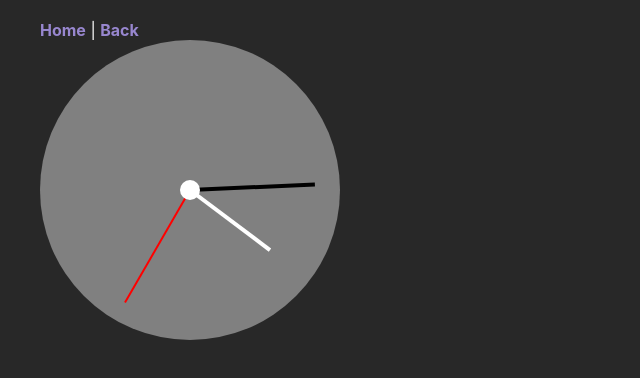
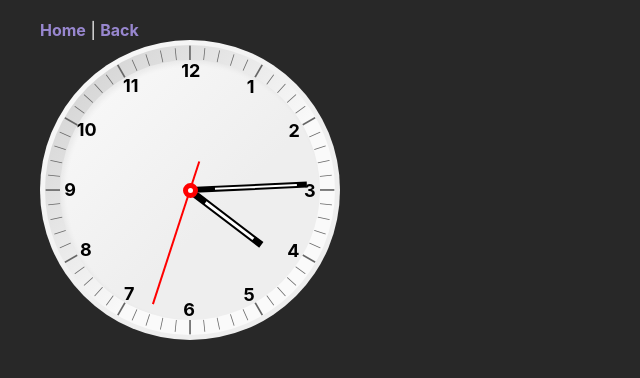
Before and after one commit to gareys/hooks-playground, a React (Vite) app: page /clock in a window 1280 px wide. Shown: the top 378 px of the page, without its empty margins (0-640 px from the left). Built offline with nearby package versions, Linux system fonts and the light colour scheme.

Commit message:
Polish watch face and movement

```diff
--- a/src/App.tsx
+++ b/src/App.tsx
@@ -10,19 +10,18 @@ import { ColorsScene } from './components/colors/ColorsScene';
 import { ThemesScene } from './components/themes/ThemesScene';
 import { AdvancedThemesScene } from './components/themes/AdvancedThemesScene';
 import { OrderTape } from './components/orderTape/OrderTape';
+import { CssClock } from './components/clock/CssClock';
 import { ClockScene } from './components/clock/ClockScene';
 
 export const App = () => {
   return (
     <AppContainer>
       <Router basename="/hooks-playground">
-        <div>
-          <nav>
-            <Link to="/">Home</Link>
-            {` | `}
-            <BackLink />
-          </nav>
-        </div>
+        <Nav>
+          <Link to="/">Home</Link>
+          {` | `}
+          <BackLink />
+        </Nav>
         <Switch>
           <Route path="/colors">
             <ColorsScene />
@@ -48,6 +47,9 @@ export const App = () => {
           <Route path="/clock">
             <ClockScene />
           </Route>
+          <Route path="/cssClock">
+            <CssClock />
+          </Route>
           <Route path="/">
             <Home />
           </Route>
@@ -57,6 +59,10 @@ export const App = () => {
   );
 };
 
+const Nav = styled.nav`
+  z-index: 999;
+  position: relative;
+`;
 const AppContainer = styled.div`
   width: 100%;
 `;
--- a/src/components/clock/Clock.tsx
+++ b/src/components/clock/Clock.tsx
@@ -1,109 +1,50 @@
 import React from 'react';
-import styled from 'styled-components';
-
-const roundedNumber = (num: number) =>
-  Number((Math.round(num * 100) / 100).toFixed(2));
+import { createGlobalStyle } from 'styled-components';
+import { CenterPin, Face, Markers } from './ClockParts';
 
 export const Clock = ({ time = new Date() }) => {
-  const timeParsed = new Date(time).toLocaleString().substr(11, 8).split(':');
-  const hours = Number(timeParsed[0]);
-  const minutes = Number(timeParsed[1]);
-  const seconds = Number(timeParsed[2]);
+  const hours = time.getHours();
+  const minutes = time.getMinutes();
+  const seconds = time.getSeconds();
 
-  const hourDegrees = roundedNumber(
-    (360 / 12) * (hours + roundedNumber(minutes / 60))
-  );
-  const minuteDegrees = roundedNumber(
-    (360 / 60) * (minutes + roundedNumber(seconds / 60))
-  );
+  const hourDegrees = (360 / 12) * (hours + (minutes + seconds / 60) / 60);
+  const minuteDegrees = (360 / 60) * (minutes + seconds / 60);
   const secondDegrees = (360 / 60) * seconds;
 
   return (
     <Face>
-      <SecondHand
-        className="hand"
-        style={{ transform: `rotate(${secondDegrees}deg` }}
+      <GlobalStyle degrees={secondDegrees} />
+      <Markers />
+      <div
+        className="hour hand"
+        style={{ transform: `rotate(${hourDegrees}deg` }}
       />
-      <MinuteHand
-        className="hand"
+      <div
+        className="minute hand"
         style={{ transform: `rotate(${minuteDegrees}deg` }}
       />
-      <HourHand
-        className="hand"
-        style={{ transform: `rotate(${hourDegrees}deg` }}
+      <div
+        className="second hand"
+        style={{
+          transform: `rotate(${secondDegrees}deg`,
+          transition: `${
+            secondDegrees === 0
+              ? 'none'
+              : 'transform .025s cubic-bezier(1,1.8,1,1.8)'
+          }`,
+        }}
       />
       <CenterPin />
     </Face>
   );
 };
 
-const Face = styled.div`
-  height: 300px;
-  width: 300px;
-  background: gray;
-  border-radius: 50%;
-  display: flex;
-  align-items: center;
-  justify-content: center;
-  position: relative;
-
-  & > .hand {
-    position: relative;
-    display: flex;
-    flex-direction: column;
-    height: 100%;
-    width: 100%;
-    align-items: center;
-    justify-content: center;
-    width: 0;
+const GlobalStyle = createGlobalStyle<{ degrees: number }>`
+  @keyframes bounce {
+    0% { transform: rotate(${({ degrees }) => degrees}deg); }
+    2% { transform: rotate(${({ degrees }) => degrees + 1}deg); }
+    8% { transform: rotate(${({ degrees }) => degrees - 0.3}deg); }
+    15% { transform: rotate(${({ degrees }) => degrees}deg); }
+    100% { transform: rotate(${({ degrees }) => degrees}deg); }
   }
 `;
-
-const HourHand = styled.div`
-  &:before,
-  &:after {
-    content: '';
-    margin: 0;
-    height: 100px;
-    width: 4px;
-    background: white;
-  }
-  &:after {
-    visibility: hidden;
-  }
-`;
-
-const MinuteHand = styled.div`
-  &:before,
-  &:after {
-    content: '';
-    margin: 0;
-    height: 125px;
-    width: 4px;
-    background: black;
-  }
-  &:after {
-    visibility: hidden;
-  }
-`;
-
-const SecondHand = styled.div`
-  &:before,
-  &:after {
-    content: '';
-    margin: 0;
-    height: 130px;
-    width: 2px;
-    background: red;
-  }
-  &:after {
-    visibility: hidden;
-  }
-`;
-const CenterPin = styled.div`
-  position: absolute;
-  width: 20px;
-  height: 20px;
-  background-color: white;
-  border-radius: 50%;
-`;
--- /dev/null
+++ b/src/components/clock/ClockParts.tsx
@@ -0,0 +1,175 @@
+import React from 'react';
+import styled from 'styled-components';
+
+export const Face = styled.div`
+  height: 300px;
+  width: 300px;
+  background: linear-gradient(135deg, #fafafa 0%, #eeeeee 60%);
+  border-radius: 50%;
+  display: flex;
+  align-items: center;
+  justify-content: center;
+  position: relative;
+
+  .hand {
+    position: relative;
+    display: flex;
+    flex-direction: column;
+    height: 100%;
+    width: 100%;
+    align-items: center;
+    justify-content: center;
+    width: 0;
+
+    &:before,
+    &:after {
+      content: '';
+      margin: 0;
+    }
+    &:after {
+      visibility: hidden;
+    }
+  }
+
+  .hour.hand {
+    &:before,
+    &:after {
+      height: 60px;
+      width: 3px;
+      background: white;
+      border: 2px solid black;
+      border-top: 10px solid black;
+      border-bottom: 20px solid black;
+    }
+  }
+
+  .minute.hand {
+    &:before,
+    &:after {
+      height: 82px;
+      width: 2px;
+      background: white;
+      border: 2px solid black;
+      border-top: 10px solid black;
+      border-bottom: 25px solid black;
+    }
+  }
+
+  .second.hand {
+    &:before,
+    &:after {
+      height: 150px;
+      width: 2px;
+      background: red;
+    }
+    &:after {
+      height: 90px;
+    }
+  }
+`;
+
+export const CenterPin = styled.div`
+  position: absolute;
+  width: 5px;
+  height: 5px;
+  background: white;
+  border-radius: 50%;
+  border: 5px solid red;
+`;
+
+export const Markers = () => {
+  return (
+    <>
+      <FaceMarkers>
+        {Array(60)
+          .fill('')
+          .map((_, i) => (
+            <FaceMarker number={i + 1} key={i + 1} />
+          ))}
+      </FaceMarkers>
+      <FaceNumbers>
+        {Array(12)
+          .fill('')
+          .map((_, i) => (
+            <FaceNumber number={i + 1} key={i + 1}>
+              <span>{i + 1}</span>
+            </FaceNumber>
+          ))}
+      </FaceNumbers>
+    </>
+  );
+};
+
+const FaceNumbers = styled.div`
+  position: absolute;
+  width: 260px;
+  height: 260px;
+  top: 20px;
+  left: 20px;
+  font-size: 18px;
+  background: #eee;
+  background: linear-gradient(135deg, #fafafa 0%, #eeeeee 60%);
+  box-shadow: inset 3px 3px 5px rgba(0, 0, 0, 0.05);
+  border-radius: 50%;
+`;
+
+const FaceMarkers = styled.div`
+  position: absolute;
+  width: 290px;
+  height: 290px;
+  top: 5px;
+  left: 5px;
+  font-size: 18px;
+  background: #cfcfcf;
+  background: linear-gradient(135deg, #cccccc 0%, #fafafa 60%);
+  border-radius: 50%;
+`;
+
+const FaceMarker = styled.div<{ number: number }>`
+  font-weight: bold;
+  width: 290px;
+  height: 290px;
+  position: absolute;
+  color: black;
+  transform: rotate(${({ number }) => 6 * number}deg);
+
+  &:before,
+  &:after {
+    content: '';
+    display: block;
+    position: absolute;
+    top: 2px;
+    left: 50%;
+    transform: translateX(-50%);
+  }
+
+  &:before {
+    content: '|';
+    font-size: ${({ number }) => (number % 5 === 0 ? '12px' : '10px')};
+    font-weight: ${({ number }) => (number % 5 === 0 ? 'bold' : 'normal')};
+    line-height: 12px;
+    color: #666;
+  }
+  &:after {
+    bottom: 2px;
+    top: auto;
+  }
+`;
+
+const FaceNumber = styled.div<{ number: number }>`
+  font-weight: bold;
+  width: 190px;
+  height: 190px;
+  position: absolute;
+  top: 35px;
+  left: 35px;
+  color: black;
+
+  transform: rotate(${({ number }) => 30 * (number + 1.52)}deg);
+  span {
+    display: inline-block;
+    width: 20px;
+    text-align: center;
+    transform: rotate(${({ number }) => -30 * (number + 1.52)}deg);
+  }
+`;
--- /dev/null
+++ b/src/components/clock/CssClock.tsx
@@ -0,0 +1,83 @@
+import React from 'react';
+import styled, { createGlobalStyle } from 'styled-components';
+import { Face, CenterPin, Markers } from './ClockParts';
+
+export const CssClock = ({ time = new Date() }) => {
+  const hours = time.getHours();
+  const minutes = time.getMinutes();
+  const seconds = time.getSeconds();
+  const milliseconds = time.getMilliseconds();
+
+  const hourDegrees = (360 / 12) * (hours + (minutes + seconds / 60) / 60);
+  const minuteDegrees = (360 / 60) * (minutes + seconds / 60);
+  const secondDegrees = (360 / 60) * (seconds + milliseconds / 1000);
+
+  return (
+    <Face>
+      <GlobalStyle
+        hourDegrees={hourDegrees}
+        minuteDegrees={minuteDegrees}
+        secondDegrees={secondDegrees}
+      />
+      <Markers />
+      <HourHand className="hour hand" degrees={hourDegrees} />
+      <MinuteHand className="minute hand" degrees={minuteDegrees} />
+      <SecondHand className="second hand" degrees={secondDegrees} />
+      <CenterPin />
+    </Face>
+  );
+};
+
+const GlobalStyle = createGlobalStyle<{
+  hourDegrees: number;
+  minuteDegrees: number;
+  secondDegrees: number;
+}>`
+  .hand {
+    animation-timing-function: linear;
+    animation-iteration-count: infinite;
+  }
+
+  @keyframes rotateHours {
+    from {
+      transform: rotate(${({ hourDegrees }) => hourDegrees}deg);
+    }
+    to {
+      transform: rotate(${({ hourDegrees }) => hourDegrees + 360}deg);
+    }
+  }
+  @keyframes rotateMinutes {
+    from {
+      transform: rotate(${({ minuteDegrees }) => minuteDegrees}deg);
+    }
+    to {
+      transform: rotate(${({ minuteDegrees }) => minuteDegrees + 360}deg);
+    }
+  }
+  @keyframes rotateSeconds {
+    from {
+      transform: rotate(${({ secondDegrees }) => secondDegrees}deg);
+    }
+    to {
+      transform: rotate(${({ secondDegrees }) => secondDegrees + 360}deg);
+    }
+  }
+`;
+
+const HourHand = styled.div<{ degrees: number }>`
+  animation-name: rotateHours;
+  animation-duration: 43200s;
+  transform: rotate(${({ degrees }) => degrees}deg);
+`;
+
+const MinuteHand = styled.div<{ degrees: number }>`
+  animation-name: rotateMinutes;
+  animation-duration: 3600s;
+  transform: rotate(${({ degrees }) => degrees}deg);
+`;
+
+const SecondHand = styled.div<{ degrees: number }>`
+  animation-name: rotateSeconds;
+  animation-duration: 60s;
+  transform: rotate(${({ degrees }) => degrees}deg);
+`;
--- a/src/components/home/Home.tsx
+++ b/src/components/home/Home.tsx
@@ -42,7 +42,10 @@ export const Home = () => (
         useMemo
       </li>
       <li>
-        <Link to="/clock">Clock</Link> - Clock using useInterval hook
+        <Link to="/clock">React Clock</Link> - Clock using useInterval hook
+      </li>
+      <li>
+        <Link to="/cssClock">CSS Clock</Link> - Clock using css animations
       </li>
     </ProjectList>
   </>
```
